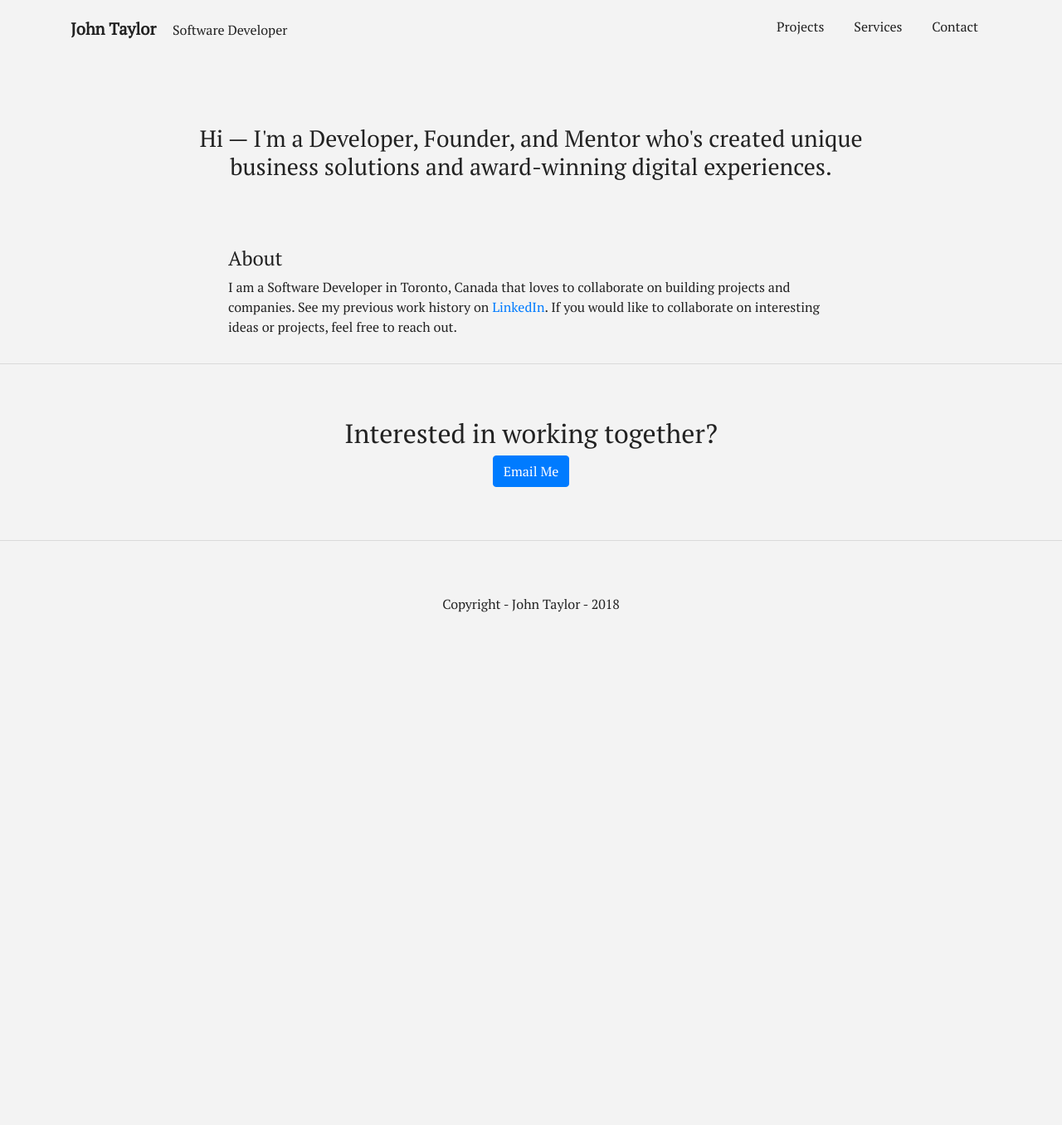
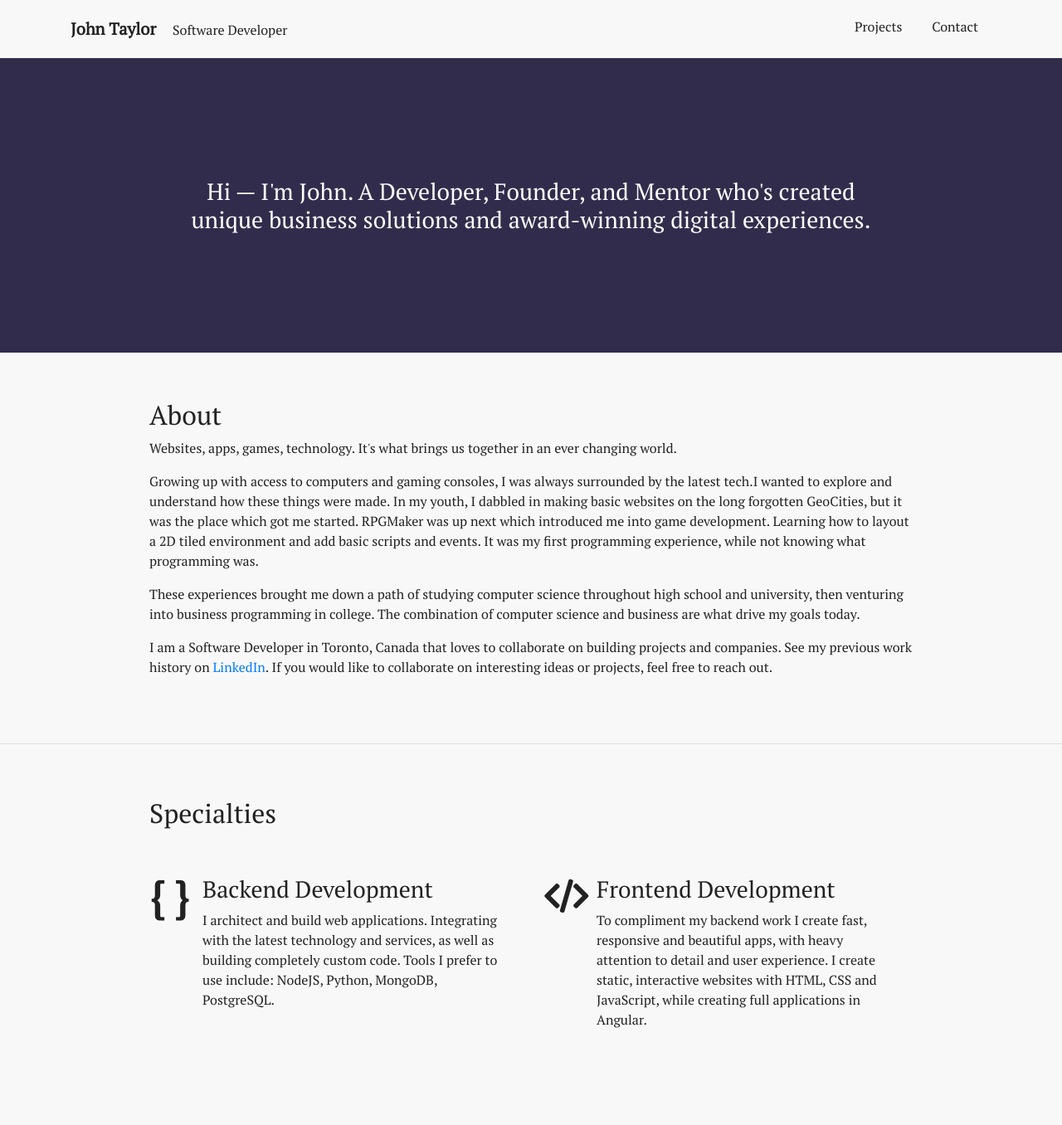
Before and after one commit to johntayl/johntayl.github.io, a plain HTML site: page index.html in a window 1280 px wide. Shown: the top 1356 px of the page at 83% size. Before the commit the page ends 800 px from the top, so only its background shows below. Drawn offline with nearby package versions, Linux system fonts and the light colour scheme.

Commit message:
Added biography.
Moved services into specialties on home page.

Added colored tagline.

```diff
--- a/index.html
+++ b/index.html
@@ -30,6 +30,8 @@
 
     <link href="https://stackpath.bootstrapcdn.com/bootstrap/4.1.1/css/bootstrap.min.css" rel="stylesheet" integrity="sha384-WskhaSGFgHYWDcbwN70/dfYBj47jz9qbsMId/iRN3ewGhXQFZCSftd1LZCfmhktB"
         crossorigin="anonymous">
+    <link href="https://stackpath.bootstrapcdn.com/font-awesome/4.7.0/css/font-awesome.min.css" rel="stylesheet"
+        integrity="sha384-wvfXpqpZZVQGK6TAh5PVlGOfQNHSoD2xbE+QkPxCAFlNEevoEH3Sl0sibVcOQVnN" crossorigin="anonymous">
     <link rel="stylesheet" href="/styles/main.css">
 </head>
 
@@ -47,9 +49,6 @@
                             <a href="/projects.html" class="item-link">Projects</a>
                         </li>
                         <li class="item">
-                            <a href="/services.html" class="item-link">Services</a>
-                        </li>
-                        <li class="item">
                             <a href="mailto:jt@johntaylor.me" class="item-link">Contact</a>
                         </li>
                     </ul>
@@ -58,21 +57,91 @@
         </div>
     </header>
 
-    <div class="container">
-        <h1 class="tagline text-center">
-            Hi &mdash; I'm a Developer, Founder, and Mentor who's created unique business solutions and award-winning digital experiences.
-        </h1>
+    <div class="tagline-container">
+        <div class="container">
+            <h1 class="tagline text-center">
+                Hi &mdash; I'm John. A Developer, Founder, and Mentor who's created unique business solutions and
+                award-winning
+                digital experiences.
+            </h1>
+        </div>
     </div>
 
-    <div class="container">
+    <div class="container py-5">
+
+
         <div class="row">
-            <div class="col-lg-8 offset-lg-2 col-sm-12">
-                <h4>About</h4>
+            <div class="col-lg-10 offset-lg-1 col-sm-12">
+                <h2>About</h2>
 
-                <p>I am a Software Developer in Toronto, Canada that loves to collaborate on building projects and companies.
+                <p>
+                    Websites, apps, games, technology. It's what brings us together in an ever changing
+                    world.
+                </p>
+                <p>
+                    Growing up with access to computers and gaming consoles, I was always
+                    surrounded by the latest tech.I wanted to explore and understand how
+                    these things were made. In my youth, I dabbled in making basic websites on the
+                    long forgotten GeoCities, but it was the place which got me started. RPGMaker was
+                    up next which introduced me into game development. Learning how to layout a 2D tiled environment
+                    and add basic scripts and events. It was my first programming experience, while not knowing
+                    what programming was.
+                </p>
+
+                <p>
+                    These experiences brought me down a path of studying computer science throughout high school and
+                    university, then venturing into business programming in college. The combination of computer
+                    science and business are what drive my goals today.
+                </p>
+
+
+
+                <p>I am a Software Developer in Toronto, Canada that loves to collaborate on building projects and
+                    companies.
                     See my previous work history on
-                    <a href="https://www.linkedin.com/in/john-taylor-511a1b2b" target="_blank">LinkedIn</a>. If you would like to collaborate on interesting ideas or projects, feel free to reach out.
+                    <a href="https://www.linkedin.com/in/john-taylor-511a1b2b" target="_blank">LinkedIn</a>. If you
+                    would like to collaborate on interesting ideas or projects, feel free to reach out.
                 </p>
+            </div>
+        </div>
+    </div>
+
+    <hr>
+
+    <div class="container py-5 specialties-container">
+        <div class="row">
+
+            <div class="col-lg-10 offset-lg-1 col-sm-12">
+                <h2>Specialties</h2>
+
+                <div class="row ">
+                    <div class="col-md-6 col-sm-12 my-5">
+                        <div class="specialty-icon">
+                            <span class="brackets">{ }</span>
+                        </div>
+                        <div class="specialty-description">
+                            <h3>Backend Development</h3>
+                            <p>
+                                I architect and build web applications. Integrating with
+                                the latest technology and services, as well as building completely custom code.
+                                Tools I prefer to use include: NodeJS, Python, MongoDB, PostgreSQL.
+                            </p>
+                        </div>
+                    </div>
+                    <div class="col-md-6 col-sm-12 my-5">
+                        <div class="specialty-icon">
+                            <i class="fa fa-code"></i>
+                        </div>
+                        <div class="specialty-description">
+                            <h3>Frontend Development</h3>
+                            <p>
+                                To compliment my backend work I create fast, responsive and beautiful
+                                apps, with heavy attention to detail and user experience. I create static, interactive
+                                websites with HTML, CSS and JavaScript, while creating full applications in Angular.
+                            </p>
+                        </div>
+                    </div>
+                </div>
             </div>
         </div>
     </div>
--- a/styles/main.css
+++ b/styles/main.css
@@ -2,7 +2,7 @@
 
 body {
   font-family: "PT Serif";
-  background-color: #f3f3f3;
+  background-color: #f8f8f8;
   color: #222222;
 }
 
@@ -51,9 +51,30 @@ header {
   border-bottom: 2px solid #007bff;
 }
 
+.tagline-container {
+  background: #322c4c;
+}
+
 .tagline {
   font-size: 1.75rem;
-  margin: 5rem 9rem;
+  padding: 9rem;
+  color: white;
+}
+
+.specialty-icon .brackets,
+.specialty-icon .fa {
+  font-size: 50px;
+  font-weight: bold;
+  line-height: 48px;
+}
+
+.specialty-icon {
+  float: left;
+}
+
+.specialty-description {
+  margin-left: 4rem;
+  margin-right: 1rem;
 }
 
 .project-cta {
@@ -135,13 +156,9 @@ footer {
   display: block;
 }
 
-.services .service {
-  padding: 2rem 0;
-}
-
 @media (max-width: 768px) {
   .tagline {
-    margin: 3rem 0.5rem;
+    padding: 3rem 0.5rem;
   }
 
   .header-name,
```
Also changed, not shown: projects.html (+6 -9 lines), services.html (deleted, +0 -114 lines).
